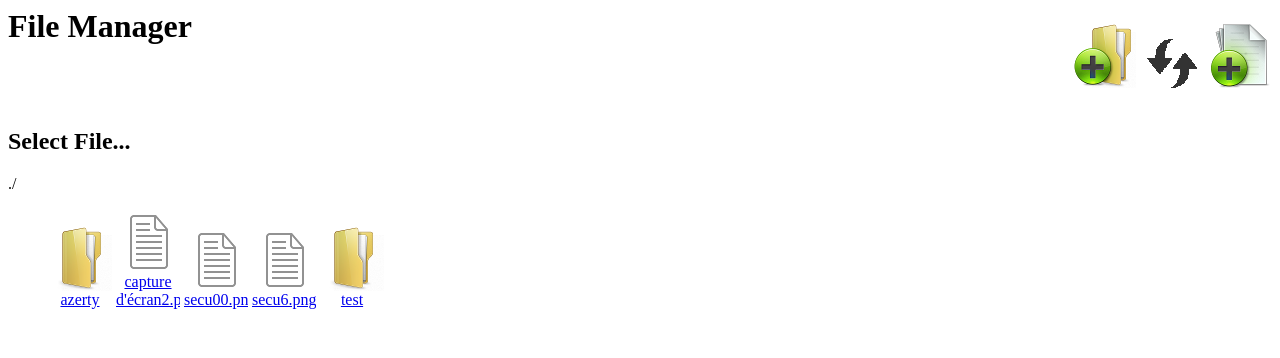
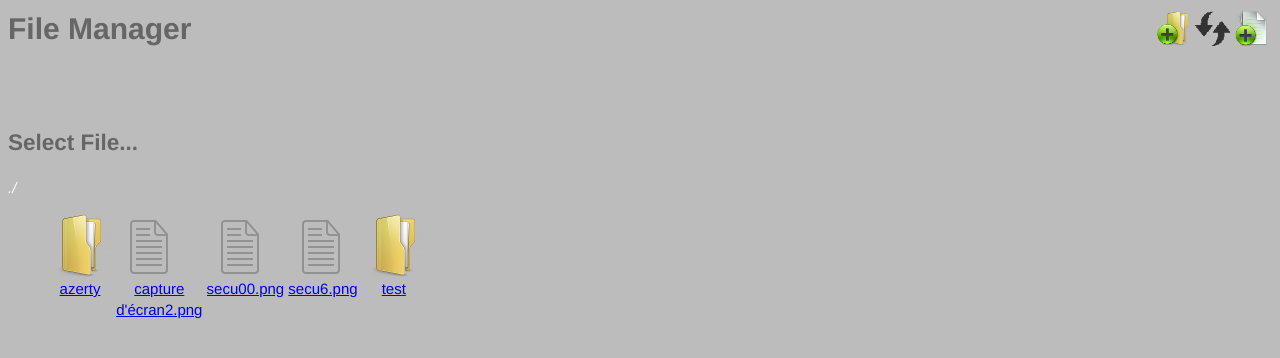
Before and after one commit to nomDeZeus/fileManager, a PHP site: page /fancybox.php in a window 1280 px wide. Shown: the top 358 px of the page. Run offline with PHP 8.4, Linux system fonts and the light colour scheme; some libraries are stand-ins or nearby versions.

Commit message:
Premiere avancee css

```diff
--- a/css/fancy.css
+++ b/css/fancy.css
@@ -1,5 +1,5 @@
 ul li{
-    display: inline-block;
+    display: inline-table;
     width: 64px;
     text-align: center;
 }
@@ -39,7 +39,6 @@ ul li{
 
 #icone
 {
-    width: 49%;
     float: right;
     display: inline-block;
     text-align: right;
@@ -48,3 +47,30 @@ ul li{
 .descr-ico{
     overflow: hidden;
 }
+
+body {
+    font-family: "Helvetica Neue", Helvetica, Arial, sans-serif;
+    font-size: 15px;
+    line-height: 1.42857;
+    color: #fff;
+    background-color: #BCBCBC; }
+
+.btn-circle {
+
+    margin: 10px;
+    width: 12em;
+    height: 3em;
+    line-height: 1.428571429;
+    border-radius: 10px;
+    position: relative;
+    font-size: 0.8em;
+    font-family: 'Pacifico', cursive;
+}
+
+#drop-zone {
+    color:#ffffff;
+}
+
+h1 {
+    color: #666666;
+}
--- a/fancybox.php
+++ b/fancybox.php
@@ -37,31 +37,33 @@ if($baseDir === $currentDir){
     <div id="header">
         <h1 id="title">File Manager</h1>
         <div id="icone">
-            <ul>
-                <li>
+            <table>
+                <td>
                     <a href="./mkdir.php?iframe&dir=<?php echo $requestedDir; ?>" id="folder">
-                        <img src="img/New-Folder.png" alt="Create Folder" title="Cliquez pour créer un dossier" />
+                        <img src="img/New-Folder.png" alt="Create Folder" title="Cliquez pour créer un dossier" height="35" width="35"/>
                     </a>
-                </li>
-                <li><a href="">
-                        <img src="img/refresh.png" alt="Refresh" title="Cliquez pour raffraichir" />
+                </td>
+                <td>
+                    <a href="">
+                        <img src="img/refresh.png" alt="Refresh" title="Cliquez pour raffraichir" height="35" width="35"/>
                     </a>
-                </li>
-                <li><a href="./file.php?iframe&dir=<?php echo $requestedDir; ?>" id="file">
-                        <img src="img/New-File.png" alt="Create File" title="Cliquez pour créer un fichier" />
+                </td>
+                <td>
+                    <a href="./file.php?iframe&dir=<?php echo $requestedDir; ?>" id="file">
+                        <img src="img/New-File.png" alt="Create File" title="Cliquez pour créer un fichier" height="35" width="35"/>
                     </a>
-                </li>
-            </ul>
+                </td>
+            </table>
         </div>
     </div>
     <section>
         <header>
             <h1>Select File...</h1>
-            <nav>
+            <nav><i>
                 <?php
                 echo $printed.'/';
                 ?>
-            </nav>
+                </i></nav>
         </header>
         <ul>
             <?php
--- a/file.php
+++ b/file.php
@@ -72,6 +72,7 @@
 
         }
     </style>
+    <link rel="stylesheet" href="css/fancy.css">
 </head>
 <body>
 <form action="posted_file.php" id="fileUpload" method="post">
--- a/mkdir.php
+++ b/mkdir.php
@@ -16,6 +16,7 @@ require_once ('includes/dir.php');
           content="width=device-width, user-scalable=no, initial-scale=1.0, maximum-scale=1.0, minimum-scale=1.0">
     <meta http-equiv="X-UA-Compatible" content="ie=edge">
     <title>Document</title>
+    <link rel="stylesheet" href="css/fancy.css">
 </head>
 <body>
 <?php
@@ -27,7 +28,7 @@ if(!isset($_POST['dirname'])) {
             <label for="dirname">Nom du dossier : </label>
             <input type="text" name="dirname" id="dirname">
             <input type="hidden" name="dir" value="<?php echo $dir; ?>">
-            <input type="submit" value="Créer">
+            <input class="btn btn-primary btn-circle" type="submit" value="Créer">
         </p>
     </form>
 <?php
```
